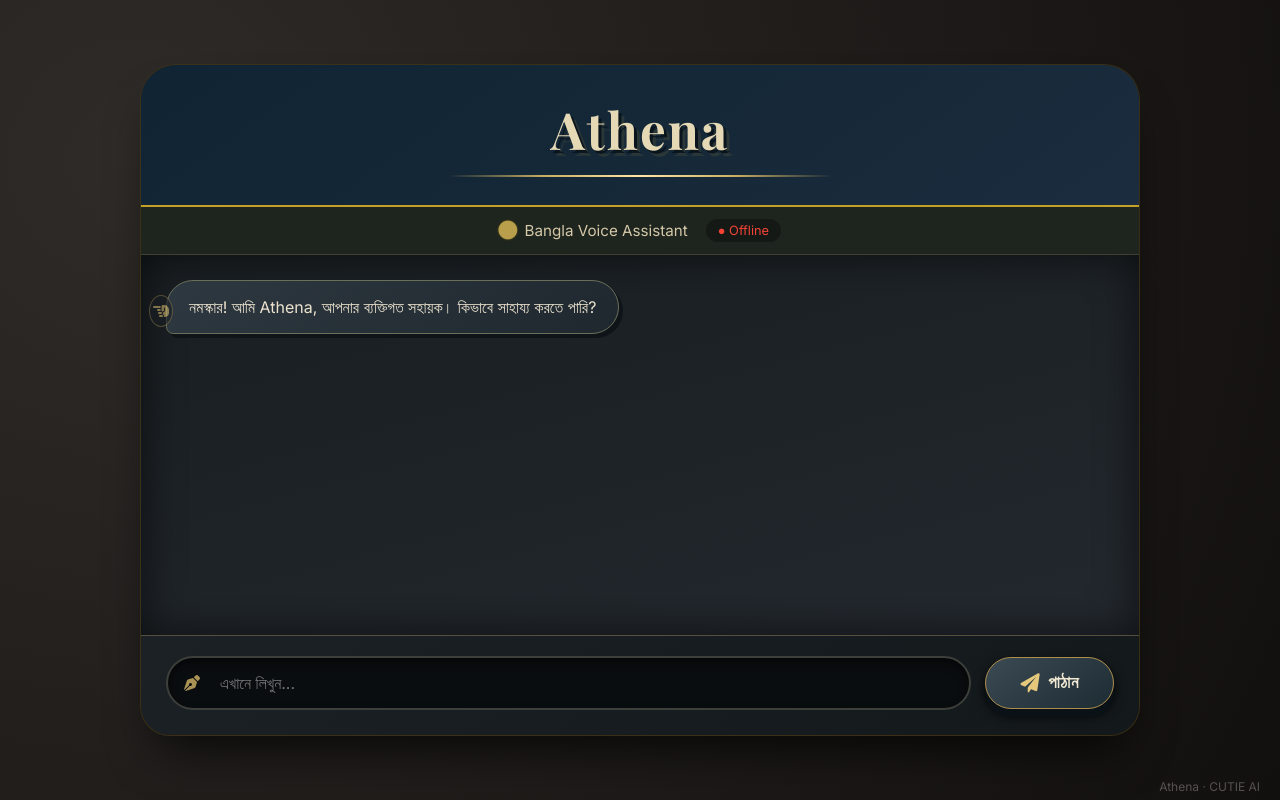
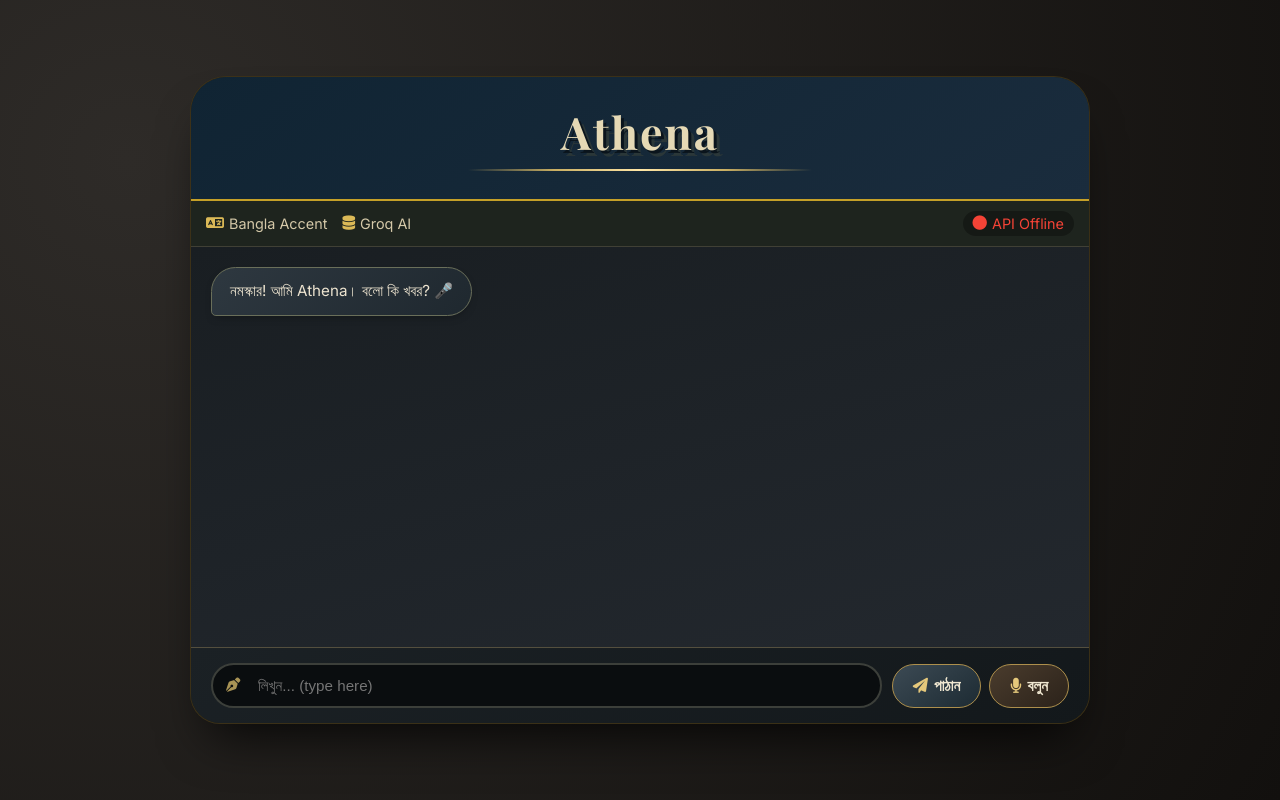
Before and after one commit to mondalrakesh3790-ai/-CUTIE-AI, a Flask app: template templates/index.html in a window 1280 px wide. Run offline with Flask 3, Linux system fonts and the light colour scheme; the template is opened without the code that fills it, so the values that code supplies are empty.

Commit message:
Refactor index.html for improved UI layout
Updated the HTML structure and styles for the Athena AI Assistant interface, including changes to the header, status bar, and chat message styles.

```diff
--- a/templates/index.html
+++ b/templates/index.html
@@ -3,15 +3,12 @@
 <head>
     <meta charset="UTF-8">
     <meta name="viewport" content="width=device-width, initial-scale=1.0">
-    <title>Athena · CUTIE AI Assistant</title>
-    <!-- classic & premium fonts -->
+    <title>Athena · CUTIE AI</title>
     <link rel="preconnect" href="https://fonts.googleapis.com">
     <link rel="preconnect" href="https://fonts.gstatic.com" crossorigin>
     <link href="https://fonts.googleapis.com/css2?family=Inter:opsz@14..32&family=Playfair+Display:wght@500;600;700&display=swap" rel="stylesheet">
-    <!-- Font Awesome -->
     <link rel="stylesheet" href="https://cdnjs.cloudflare.com/ajax/libs/font-awesome/6.0.0-beta3/css/all.min.css">
     <style>
-        /* (apnar existing CSS style gulo same thakbe) */
         * {
             margin: 0;
             padding: 0;
@@ -31,8 +28,8 @@
         }
 
         .container {
-            width: 90%;
-            max-width: 1000px;
+            width: 95%;
+            max-width: 900px;
             background: rgba(18, 16, 14, 0.85);
             backdrop-filter: blur(12px);
             -webkit-backdrop-filter: blur(12px);
@@ -45,7 +42,7 @@
         .header {
             background: #0f1c27;
             background: linear-gradient(145deg, #102433 0%, #1a2c3d 100%);
-            padding: 30px 20px 22px 20px;
+            padding: 25px 20px 20px 20px;
             text-align: center;
             border-bottom: 2px solid #c5a028;
         }
@@ -53,71 +50,89 @@
         .header h2 {
             font-family: 'Playfair Display', serif;
             font-weight: 700;
-            font-size: 3.2rem;
+            font-size: 2.8rem;
             letter-spacing: 2px;
             color: #e5d9b5;
             text-shadow: 3px 3px 0 #0a141c, 6px 6px 0 rgba(170, 140, 60, 0.15);
-            margin-bottom: 0;
+            margin-bottom: 5px;
         }
 
         .gold-sep {
             height: 2px;
             background: linear-gradient(90deg, transparent, #c9ae62, #ffe6a6, #c9ae62, transparent);
             width: 40%;
-            margin: 12px auto 6px auto;
+            margin: 8px auto;
             border-radius: 4px;
         }
 
-        .status {
-            padding: 12px 10px;
+        .status-bar {
+            padding: 10px 15px;
             background: #1e241e;
             color: #d4c8a8;
-            text-align: center;
-            font-size: 0.95rem;
-            font-weight: 500;
-            border-bottom: 1px solid #404035;
             display: flex;
             align-items: center;
-            justify-content: center;
-            gap: 8px;
+            justify-content: space-between;
+            font-size: 0.9rem;
+            border-bottom: 1px solid #404035;
+            flex-wrap: wrap;
+            gap: 10px;
         }
 
-        .status i {
-            color: #dbb957;
-            font-size: 1.1rem;
-            animation: pulse 1.8s infinite;
+        .status-left {
+            display: flex;
+            align-items: center;
+            gap: 15px;
+            flex-wrap: wrap;
         }
 
-        @keyframes pulse {
-            0% { opacity: 0.7; transform: scale(1); }
-            50% { opacity: 1; transform: scale(1.15); text-shadow: 0 0 5px gold; }
-            100% { opacity: 0.7; transform: scale(1); }
+        .status-item {
+            display: flex;
+            align-items: center;
+            gap: 5px;
+        }
+
+        .status-item i {
+            color: #dbb957;
+            font-size: 0.9rem;
+        }
+
+        .api-status {
+            display: flex;
+            align-items: center;
+            gap: 5px;
+            padding: 4px 10px;
+            border-radius: 30px;
+            background: rgba(0,0,0,0.3);
+        }
+
+        .connected {
+            color: #4caf50;
+        }
+
+        .disconnected {
+            color: #f44336;
         }
 
         .chat-messages {
             background: linear-gradient(165deg, #191e22 0%, #23282e 100%);
-            padding: 25px 25px 15px 25px;
-            min-height: 380px;
-            max-height: 480px;
+            padding: 20px;
+            min-height: 400px;
+            max-height: 500px;
             overflow-y: auto;
-            scroll-behavior: smooth;
             display: flex;
             flex-direction: column;
-            gap: 16px;
-            box-shadow: inset 0 0 40px rgba(0,0,0,0.6);
+            gap: 15px;
         }
 
         .chat-messages::-webkit-scrollbar {
-            width: 6px;
+            width: 5px;
         }
         .chat-messages::-webkit-scrollbar-track {
             background: #2b2f33;
-            border-radius: 20px;
         }
         .chat-messages::-webkit-scrollbar-thumb {
             background: #746b4e;
             border-radius: 20px;
-            border: 1px solid #a58f5a;
         }
 
         .message {
@@ -134,73 +149,38 @@
         }
 
         .bubble {
-            max-width: 70%;
-            padding: 14px 22px;
-            font-size: 1rem;
+            max-width: 80%;
+            padding: 12px 18px;
+            font-size: 0.95rem;
             line-height: 1.5;
-            border-radius: 30px;
-            font-weight: 400;
-            box-shadow: 0 8px 18px -8px rgba(0,0,0,0.5);
+            border-radius: 25px;
+            box-shadow: 0 4px 10px -5px rgba(0,0,0,0.5);
             position: relative;
-            font-family: 'Inter', sans-serif;
             word-break: break-word;
         }
 
         .user .bubble {
             background: linear-gradient(135deg, #2b4f3a, #1e3f2d);
             color: #f2ecd9;
-            border-bottom-right-radius: 8px;
+            border-bottom-right-radius: 5px;
             border: 1px solid #6f8f72;
-            box-shadow: -4px 4px 0 #0f2b1c;
         }
 
         .bot .bubble {
             background: linear-gradient(135deg, #2e3840, #1f282f);
             color: #ece3cf;
-            border-bottom-left-radius: 8px;
+            border-bottom-left-radius: 5px;
             border: 1px solid #6a6f5a;
-            box-shadow: 4px 4px 0 #0f1419;
-        }
-
-        .bot .bubble::before {
-            font-family: "Font Awesome 6 Free";
-            content: "\f0a5";
-            font-weight: 900;
-            position: absolute;
-            left: -18px;
-            bottom: 6px;
-            font-size: 1rem;
-            color: #cbb26a;
-            opacity: 0.6;
-            background: #1a1f24;
-            border-radius: 50%;
-            padding: 3px;
-            border: 1px solid #7b6d46;
-        }
-
-        .user .bubble::after {
-            font-family: "Font Awesome 6 Free";
-            content: "\f007";
-            font-weight: 900;
-            position: absolute;
-            right: -18px;
-            bottom: 6px;
-            font-size: 1rem;
-            color: #cdb46e;
-            opacity: 0.6;
-            background: #1d3527;
-            border-radius: 50%;
-            padding: 3px 4px;
-            border: 1px solid #6f8f72;
         }
 
         .input-area {
             display: flex;
-            padding: 20px 25px 25px 25px;
+            padding: 15px 20px;
             background: linear-gradient(145deg, #1b2125, #13181b);
             border-top: 1px solid #544f3e;
-            gap: 14px;
+            gap: 10px;
             align-items: center;
+            flex-wrap: wrap;
         }
 
         .input-wrapper {
@@ -208,85 +188,75 @@
             position: relative;
             display: flex;
             align-items: center;
+            min-width: 200px;
         }
 
         .input-wrapper i {
             position: absolute;
-            left: 18px;
+            left: 15px;
             color: #baa25d;
-            font-size: 1rem;
+            font-size: 0.9rem;
             opacity: 0.9;
-            pointer-events: none;
         }
 
         #input {
             width: 100%;
             background: #0a0d0f;
             border: 2px solid #3c3f3a;
-            border-radius: 50px;
-            padding: 15px 25px 15px 52px;
-            font-size: 1rem;
+            border-radius: 40px;
+            padding: 12px 20px 12px 45px;
+            font-size: 0.95rem;
             color: #ede7d7;
             outline: none;
-            transition: 0.2s;
-            font-family: 'Inter', sans-serif;
-            box-shadow: inset 0 4px 8px rgba(0,0,0,0.6);
         }
 
         #input:focus {
             border-color: #b69e54;
-            background: #111618;
-            box-shadow: 0 0 0 3px rgba(212, 175, 55, 0.25), inset 0 2px 6px #000;
+        }
+
+        .action-buttons {
+            display: flex;
+            gap: 8px;
         }
 
         button {
             background: linear-gradient(145deg, #3c4a54, #1d2b33);
             border: 1.5px solid #ad8f4c;
             color: #f0e8d2;
-            border-radius: 60px;
-            padding: 15px 34px;
-            font-size: 1.05rem;
+            border-radius: 40px;
+            padding: 12px 20px;
+            font-size: 0.95rem;
             font-weight: 600;
             cursor: pointer;
-            transition: 0.15s;
-            box-shadow: 0 8px 0 #0a1217, 0 6px 12px black;
             display: flex;
             align-items: center;
-            gap: 8px;
-            letter-spacing: 0.6px;
+            gap: 6px;
+            white-space: nowrap;
         }
 
         button i {
             color: #e5c87b;
-            font-size: 1.2rem;
         }
 
         button:hover {
             background: #2f424f;
             border-color: #cfb26b;
-            transform: translateY(-2px);
-            box-shadow: 0 10px 0 #0a1217, 0 8px 16px black;
+            transform: translateY(-1px);
         }
 
         button:active {
-            transform: translateY(4px);
-            box-shadow: 0 4px 0 #0a1217;
+            transform: translateY(2px);
         }
 
-        .connection-status {
-            font-size: 0.8rem;
-            padding: 4px 12px;
-            border-radius: 20px;
-            background: rgba(0,0,0,0.3);
-            margin-left: 10px;
+        .mic-btn {
+            background: linear-gradient(145deg, #4a3c2d, #2b221a);
         }
 
-        .connected {
-            color: #4caf50;
-        }
-
-        .disconnected {
-            color: #f44336;
+        @media (max-width: 600px) {
+            .header h2 { font-size: 2.2rem; }
+            .status-bar { flex-direction: column; align-items: flex-start; }
+            .action-buttons { width: 100%; }
+            button { flex: 1; justify-content: center; }
         }
     </style>
 </head>
@@ -297,66 +267,77 @@
         <div class="gold-sep"></div>
     </div>
 
-    <div class="status">
-        <i class="fas fa-circle"></i>
-        <span>Bangla Voice Assistant</span>
-        <span id="apiStatus" class="connection-status disconnected">● Connecting...</span>
+    <div class="status-bar">
+        <div class="status-left">
+            <div class="status-item">
+                <i class="fas fa-language"></i>
+                <span>Bangla Accent</span>
+            </div>
+            <div class="status-item">
+                <i class="fas fa-database"></i>
+                <span>Groq AI</span>
+            </div>
+        </div>
+        <div class="api-status" id="apiStatus">
+            <i class="fas fa-circle" id="statusIcon"></i>
+            <span id="statusText">Checking API...</span>
+        </div>
     </div>
 
     <div class="chat-messages" id="chat">
         <div class="message bot">
-            <div class="bubble">নমস্কার! আমি Athena, আপনার ব্যক্তিগত সহায়ক। কিভাবে সাহায্য করতে পারি?</div>
+            <div class="bubble">নমস্কার! আমি Athena। বলো কি খবর? 🎤</div>
         </div>
     </div>
 
     <div class="input-area">
         <div class="input-wrapper">
             <i class="fas fa-pen-nib"></i>
-            <input type="text" id="input" placeholder="এখানে লিখুন...">
+            <input type="text" id="input" placeholder="লিখুন... (type here)">
         </div>
+        <div class="action-buttons">
             <button onclick="sendMessage()"><i class="fas fa-paper-plane"></i> পাঠান</button>
+            <button class="mic-btn" onclick="startVoice()" id="micBtn">
+                <i class="fas fa-microphone"></i> বলুন
+            </button>
+        </div>
     </div>
 </div>
 
 <script>
+    // ================= CONFIGURATION =================
+    const RENDER_API_URL = "https://cutie-ai-1-j4p4.onrender.com";
+
+    // ================= DOM ELEMENTS =================
     const chat = document.getElementById("chat");
     const input = document.getElementById("input");
     const apiStatus = document.getElementById("apiStatus");
+    const statusIcon = document.getElementById("statusIcon");
+    const statusText = document.getElementById("statusText");
+    const micBtn = document.getElementById("micBtn");
 
-    // ========== Render API URL - এখানে আপনার Render URL দিন ==========
-    const RENDER_API_URL = "https://cutie-ai.onrender.com"; // আপনার Render URL দিন
-    // =================================================================
-
-    function updateApiStatus(connected, message) {
-        if (connected) {
-            apiStatus.innerHTML = '● Connected';
-            apiStatus.className = 'connection-status connected';
+    // ================= API STATUS CHECK =================
+    async function checkApiStatus() {
+        try {
+            const response = await fetch(`${RENDER_API_URL}/status`);
+            if (response.ok) {
+                const data = await response.json();
+                statusIcon.className = "fas fa-circle connected";
+                statusText.innerHTML = "Connected to AI";
+                statusText.style.color = "#4caf50";
+                return true;
             } else {
-            apiStatus.innerHTML = `● ${message || 'Disconnected'}`;
-            apiStatus.className = 'connection-status disconnected';
+                throw new Error("API error");
+            }
+        } catch (e) {
+            statusIcon.className = "fas fa-circle disconnected";
+            statusText.innerHTML = "API Offline";
+            statusText.style.color = "#f44336";
+            return false;
         }
     }
 
-    // Check API connection on load
-    async function checkApiConnection() {
-        try {
-            const response = await fetch(`${RENDER_API_URL}/status`, {
-                method: 'GET',
-                headers: { 'Content-Type': 'application/json' }
-            });
-            if (response.ok) {
-                const data = await response.json();
-                updateApiStatus(true, 'Connected');
-                console.log('API connected:', data);
-            } else {
-                updateApiStatus(false, 'API Error');
-            }
-        } catch (e) {
-            console.error('API connection failed:', e);
-            updateApiStatus(false, 'Offline');
-        }
-    }
-
+    // ================= ADD MESSAGE TO CHAT =================
     function addMessage(text, type) {
         const div = document.createElement("div");
         div.className = "message " + type;
@@ -365,6 +346,7 @@
         chat.scrollTop = chat.scrollHeight;
     }
 
+    // ================= SEND MESSAGE TO RENDER API =================
     async function sendMessage(msg = null) {
         const message = msg || input.value.trim();
         if (!message) return;
@@ -373,7 +355,6 @@
         input.value = "";
 
         try {
-            // Render API তে request পাঠানো
             const res = await fetch(`${RENDER_API_URL}/chat`, {
                 method: "POST",
                 headers: { "Content-Type": "application/json" },
@@ -382,101 +363,123 @@
 
             const data = await res.json();
             addMessage(data.response, "bot");
-            speak(data.response);
+            speakText(data.response);
         } catch (e) {
-            console.warn("Server not reachable:", e);
-            const fallback = "সার্ভার এ সমস্যা। দয়া করে আবার চেষ্টা করুন।";
-            addMessage(fallback, "bot");
-            updateApiStatus(false, 'Offline');
+            console.error("Error:", e);
+            addMessage("⚠️ সার্ভার এ সমস্যা। আবার চেষ্টা করুন।", "bot");
+            checkApiStatus();
         }
     }
 
-    input.addEventListener("keypress", function (e) {
-        if (e.key === "Enter") sendMessage();
-    });
+    // ================= VOICE RECOGNITION (Bangla/English) =================
+    let recognition = null;
+    let isListening = false;
 
-    // ================= VOICE SYSTEM =================
-    let recognition;
-    let listening = false;
+    function startVoice() {
+        if (!('webkitSpeechRecognition' in window)) {
+            alert("আপনার ব্রাউজার voice recognition support করে না।");
+            return;
+        }
 
-    if ('webkitSpeechRecognition' in window) {
+        if (isListening) {
+            recognition.stop();
+            return;
+        }
+
+        try {
             recognition = new webkitSpeechRecognition();
-        recognition.continuous = true;
-        recognition.lang = 'bn-BD';  // Bangla language
+            recognition.continuous = false;
             recognition.interimResults = false;
+            recognition.lang = 'bn-BD'; // Bangla first
 
-        recognition.onresult = function (event) {
-            const transcript = event.results[event.results.length - 1][0].transcript.trim();
-            console.log("Heard:", transcript);
+            recognition.onstart = () => {
+                isListening = true;
+                micBtn.innerHTML = '<i class="fas fa-stop"></i> থামুন';
+                micBtn.style.background = "linear-gradient(145deg, #4a3c2d, #3a2c1d)";
+            };
 
-            // Wake word check - both English and Bangla
-            if (transcript.toLowerCase().includes("hey cutie") ||
-                transcript.toLowerCase().includes("কিউটি") ||
-                transcript.toLowerCase().includes("আথেনা")) {
+            recognition.onresult = (event) => {
+                const transcript = event.results[0][0].transcript;
+                console.log("Voice heard:", transcript);
 
-                let command = transcript.toLowerCase()
-                    .replace("hey cutie", "")
-                    .replace("কিউটি", "")
-                    .replace("আথেনা", "")
-                    .trim();
-
-                command = command.replace(/^[.,!?;:]+/, '').trim();
-
-                if (command.length > 0) {
+                // Check for wake words
+                const lower = transcript.toLowerCase();
+                if (lower.includes("কিউটি") || lower.includes("আথেনা") || lower.includes("cutie")) {
+                    let command = transcript.replace(/কিউটি|আথেনা|cutie/gi, "").trim();
+                    if (command) {
                         sendMessage(command);
                     } else {
-                    sendMessage("হ্যালো");   // polite nudge
+                        sendMessage("হ্যালো");
                     }
+                } else {
+                    // Direct command without wake word
+                    sendMessage(transcript);
                 }
             };
 
-        recognition.onerror = function (event) {
+            recognition.onerror = (event) => {
                 console.log("Voice error:", event.error);
+                resetMicButton();
+            };
+
+            recognition.onend = () => {
+                resetMicButton();
             };
 
             recognition.start();
-        listening = true;
-    } else {
-        const statusDiv = document.querySelector('.status');
-        if (statusDiv) {
-            statusDiv.innerHTML = `<i class="fas fa-microphone-slash" style="color:#b48b5a;"></i> Voice not supported`;
+        } catch (e) {
+            console.error("Voice init error:", e);
+            resetMicButton();
         }
     }
 
-    // Text-to-Speech with Bangla support
-    function speak(text) {
+    function resetMicButton() {
+        isListening = false;
+        micBtn.innerHTML = '<i class="fas fa-microphone"></i> বলুন';
+        micBtn.style.background = "linear-gradient(145deg, #4a3c2d, #2b221a)";
+    }
+
+    // ================= TEXT TO SPEECH (Bangla accent) =================
+    function speakText(text) {
         if (!window.speechSynthesis) return;
+
         window.speechSynthesis.cancel();
-        const speech = new SpeechSynthesisUtterance(text);
 
-        // Try Bangla voice first
+        const utterance = new SpeechSynthesisUtterance(text);
+        utterance.rate = 0.9;
+        utterance.pitch = 1.1;
+
+        // Try to get Bangla voice
         const voices = window.speechSynthesis.getVoices();
         const banglaVoice = voices.find(v => v.lang.includes('bn') || v.lang.includes('ben'));
         const indianVoice = voices.find(v => v.lang === 'en-IN');
 
         if (banglaVoice) {
-            speech.voice = banglaVoice;
-            speech.lang = 'bn-BD';
+            utterance.voice = banglaVoice;
+            utterance.lang = 'bn-BD';
         } else if (indianVoice) {
-            speech.voice = indianVoice;
-            speech.lang = 'en-IN';
+            utterance.voice = indianVoice;
+            utterance.lang = 'en-IN';
         }
 
-        speech.rate = 0.9;
-        speech.pitch = 1.2;
-        window.speechSynthesis.speak(speech);
+        window.speechSynthesis.speak(utterance);
     }
 
+    // ================= EVENT LISTENERS =================
+    input.addEventListener("keypress", (e) => {
+        if (e.key === "Enter") sendMessage();
+    });
+
+    // ================= INITIALIZATION =================
+    window.onload = () => {
+        checkApiStatus();
+        setInterval(checkApiStatus, 30000); // Check every 30 seconds
+
+        // Preload voices
         if (window.speechSynthesis) {
             window.speechSynthesis.getVoices();
         }
-
-    // Check API connection on load
-    checkApiConnection();
-    // Check every 30 seconds
-    setInterval(checkApiConnection, 30000);
+    };
 </script>
-<!-- small classic signature -->
-<div style="position: fixed; bottom: 6px; right: 20px; opacity:0.3; font-size: 12px; color: #bba十五;">Athena · CUTIE AI</div>
 </body>
 </html>
```
Lines whose indentation alone changed are shown as unchanged.
